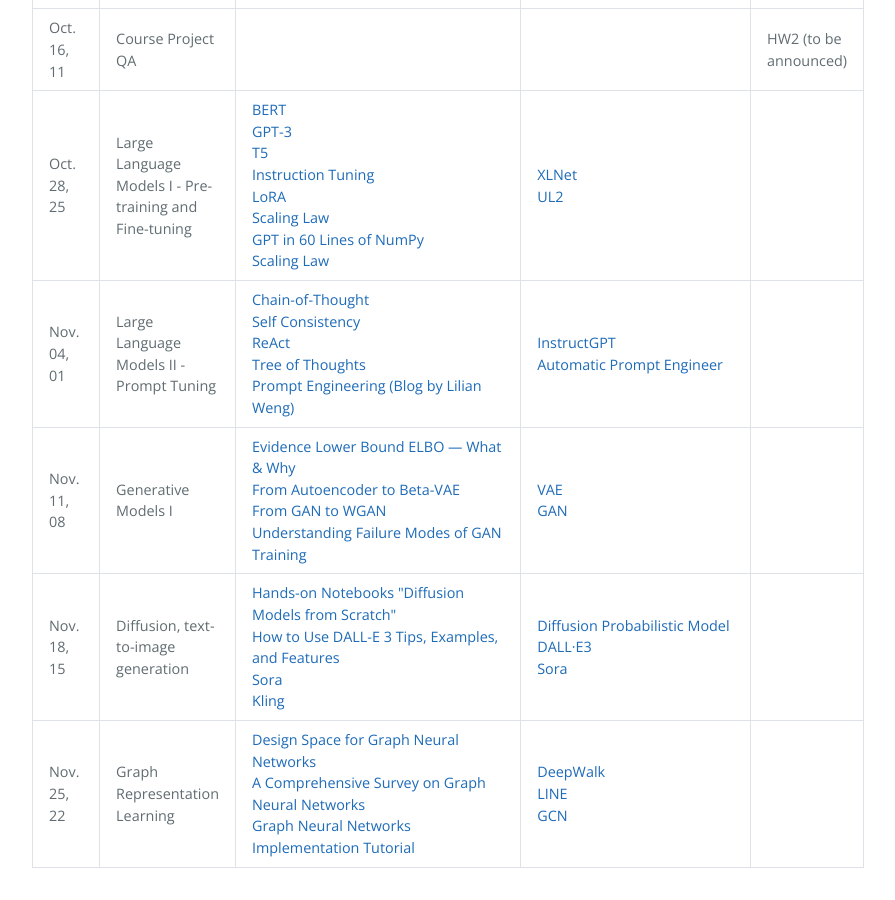
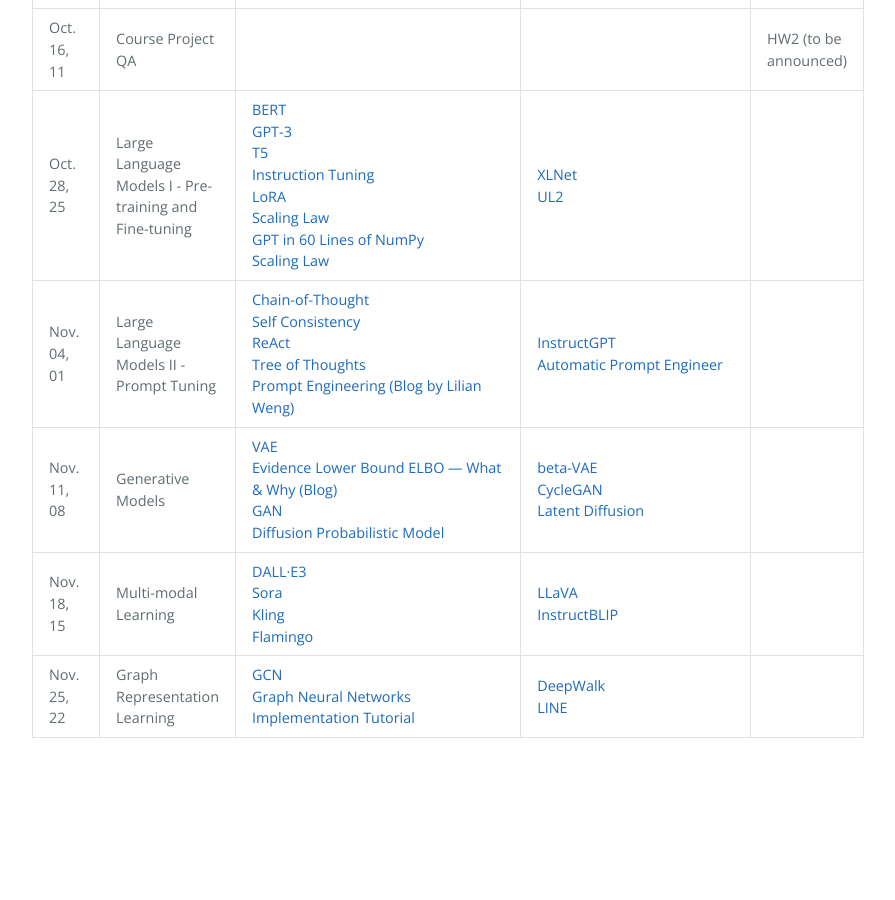
Before and after one commit to DeepGraphLearning/MATH60630A_2024A, a Jekyll site: the page built from schedule.md, in a window 1280 px wide and 900 px high, scrolled down 1236 px. Shown: the whole window, without its empty margins (192-1087 px from the left). Built offline with Jekyll 4.4.1, drawn with Linux system fonts in a browser that asks for light colours; after the commit the page ends 2006 px from its top, so only the background shows below that.

```diff
--- a/schedule.md
+++ b/schedule.md
@@ -187,51 +187,66 @@ schedule:
         url: https://arxiv.org/abs/2211.01910
   - date: Nov.<br>11, 08
     topics:
-      - name: Generative Models I
+      - name: Generative Models
     #        url: https://www.dropbox.com/s/nf4ohrqjqg7rb66/Week10-Graph-part2.pdf?dl=0
     readings:
-      - name: Evidence Lower Bound ELBO — What & Why
-        url: https://yunfanj.com/blog/2021/01/11/ELBO.html
-      - name: From Autoencoder to Beta-VAE
-        url: https://lilianweng.github.io/posts/2018-08-12-vae/
-      - name: From GAN to WGAN
-        url: https://lilianweng.github.io/posts/2017-08-20-gan/
-      - name: Understanding Failure Modes of GAN Training
-        url: https://medium.com/game-of-bits/understanding-failure-modes-of-gan-training-eae62dbcf1dd
-    references:
       - name: VAE
         url: https://arxiv.org/abs/1312.6114
+      - name: Evidence Lower Bound ELBO — What & Why (Blog)
+        url: https://yunfanj.com/blog/2021/01/11/ELBO.html
       - name: GAN
         url: https://arxiv.org/abs/1406.2661
+      - name: Diffusion Probabilistic Model
+        url: https://arxiv.org/abs/2006.11239
+    references:
+      - name: beta-VAE
+        url: https://openreview.net/pdf?id=Sy2fzU9gl
+      - name: CycleGAN
+        url: https://arxiv.org/pdf/1703.10593
+      - name: Latent Diffusion
+        url: https://arxiv.org/abs/2112.10752
+      #- name: From Autoencoder to Beta-VAE
+      #  url: https://lilianweng.github.io/posts/2018-08-12-vae/
+      #- name: From GAN to WGAN
+      #  url: https://lilianweng.github.io/posts/2017-08-20-gan/
+      #- name: Understanding Failure Modes of GAN Training
+      #  url: https://medium.com/game-of-bits/understanding-failure-modes-of-gan-training-eae62dbcf1dd
   - date: Nov.<br>18, 15
     topics:
-      - name: Diffusion, text-to-image generation
+      - name: Multi-modal Learning
     #        url: https://www.dropbox.com/s/nf4ohrqjqg7rb66/Week10-Graph-part2.pdf?dl=0
     readings:
-      - name: Hands-on Notebooks "Diffusion Models from Scratch"
-        url: https://colab.research.google.com/github/huggingface/diffusion-models-class/blob/main/unit1/02_diffusion_models_from_scratch.ipynb
-      - name: How to Use DALL-E 3 Tips, Examples, and Features
-        url: https://www.datacamp.com/tutorial/an-introduction-to-dalle3
-      - name: Sora
-        url: https://openai.com/index/sora/
-      - name: Kling
-        url: https://kling.kuaishou.com/en
-    references:
-      - name: Diffusion Probabilistic Model
-        url: https://arxiv.org/abs/2006.11239
       - name: DALL·E3
         url: https://cdn.openai.com/papers/dall-e-3.pdf
       - name: Sora
         url: https://arxiv.org/pdf/2402.17177
+      #- name: Sora
+      #  url: https://openai.com/index/sora/
+      - name: Kling
+        url: https://kling.kuaishou.com/en
+      - name: Flamingo
+        url: https://arxiv.org/abs/2204.14198
+    references:
+      - name: LLaVA
+        url: https://arxiv.org/abs/2304.08485
+      - name: InstructBLIP
+        url: https://arxiv.org/abs/2305.06500
+      #- name: Hands-on Notebooks "Diffusion Models from Scratch"
+      #  url: https://colab.research.google.com/github/huggingface/diffusion-models-class/blob/main/unit1/02_diffusion_models_from_scratch.ipynb
+      #- name: How to Use DALL-E 3 Tips, Examples, and Features
+      #  url: https://www.datacamp.com/tutorial/an-introduction-to-dalle3
+
   - date: Nov.<br>25, 22
     topics:
       - name: Graph Representation Learning
     #        url: https://www.dropbox.com/s/3e09x5i9wyn8q3c/Week9-Graph-part1.pdf?dl=0
     readings:
-      - name: Design Space for Graph Neural Networks
-        url: https://arxiv.org/pdf/2011.08843
-      - name: A Comprehensive Survey on Graph Neural Networks
-        url: https://arxiv.org/abs/1901.00596
+      - name: GCN
+        url: https://arxiv.org/pdf/1609.02907
+      #- name: Design Space for Graph Neural Networks
+      #  url: https://arxiv.org/pdf/2011.08843
+      #- name: A Comprehensive Survey on Graph Neural Networks
+      #  url: https://arxiv.org/abs/1901.00596
       - name: Graph Neural Networks Implementation Tutorial
         url: https://uvadlc-notebooks.readthedocs.io/en/latest/tutorial_notebooks/tutorial7/GNN_overview.html
     references:
```
Also changed, not shown: other parts of schedule.md (+0 -2 lines).
